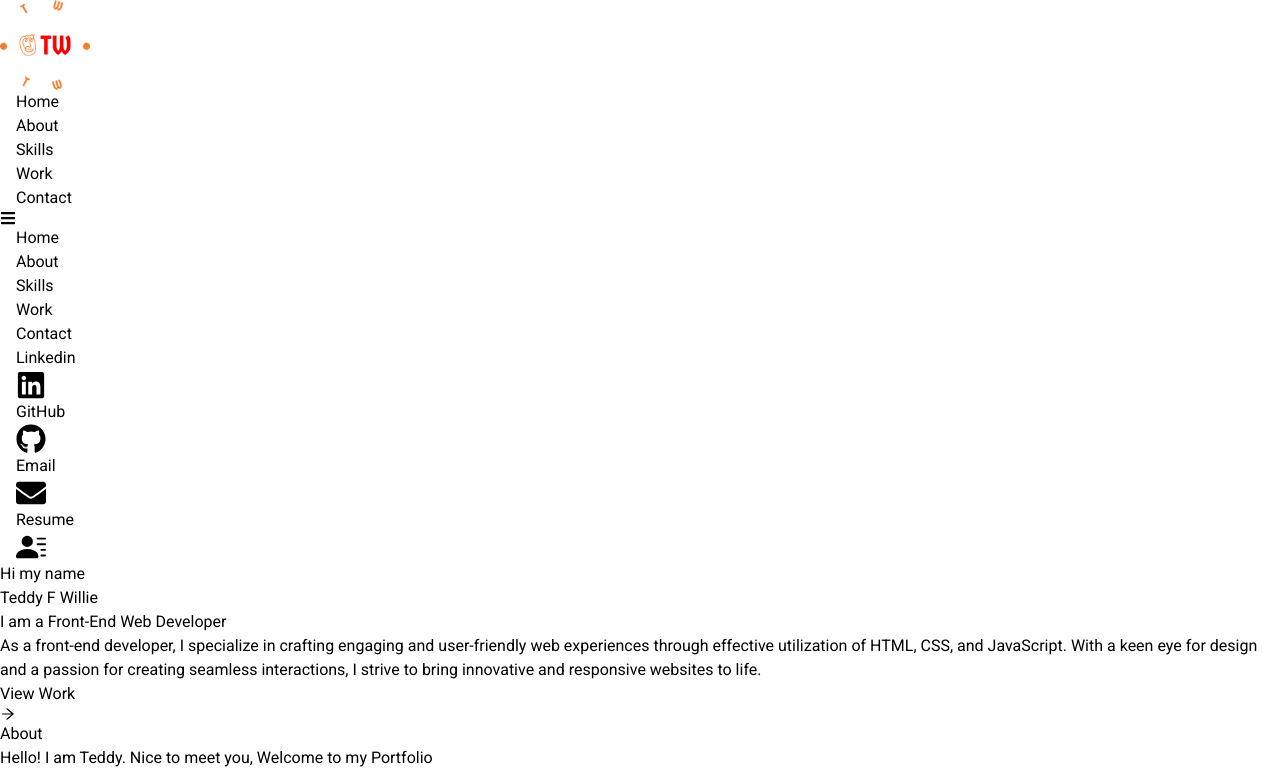
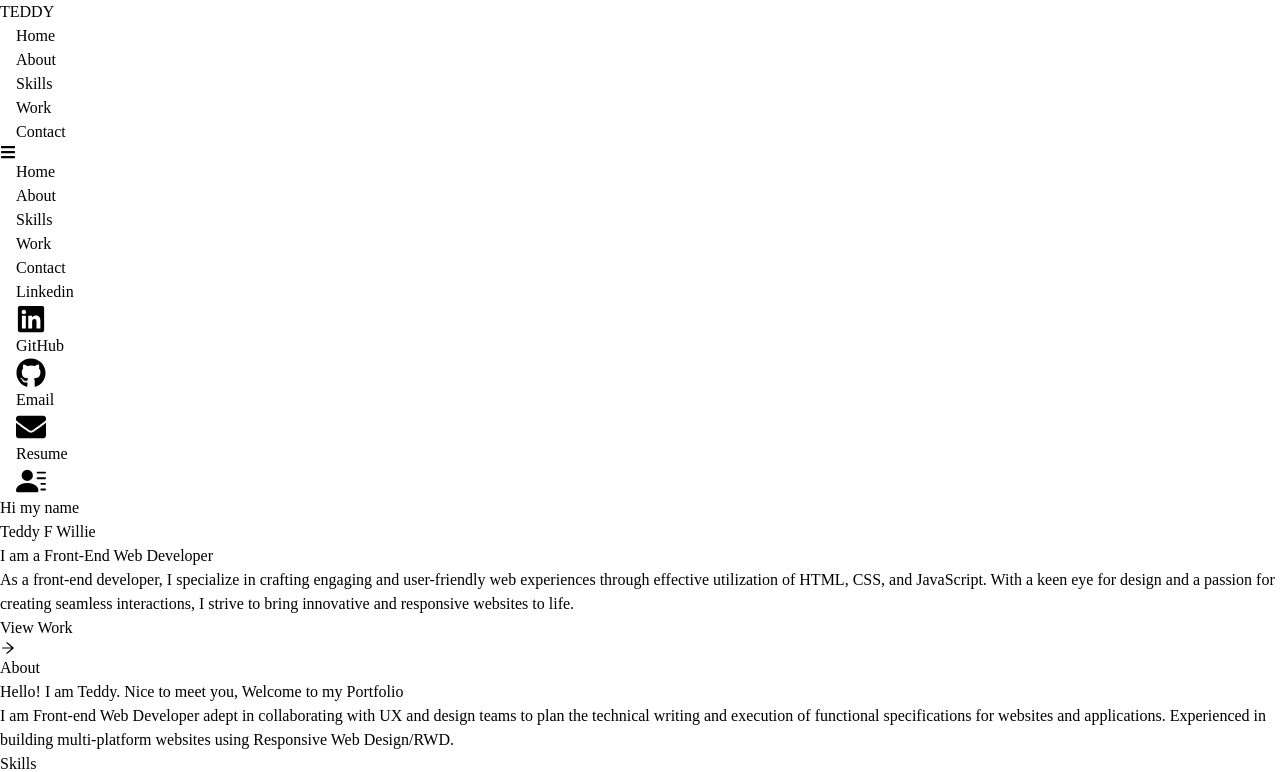
Before and after one commit to teddwill123/React-Portfolio, a React (Vite) app: page / in a window 1280 px wide. Shown: the top 772 px of the page. Built offline with nearby package versions, Linux system fonts and the light colour scheme.

Commit message:
Added some skills

```diff
--- a/src/component/About.jsx
+++ b/src/component/About.jsx
@@ -6,7 +6,7 @@ const About = () => {
             <div className='flex flex-col justify-center items-center w-full h-full'>
                 <div className='max-w-[1000px] w-full grid grid-cols-2 gap-8'>
                     <div className='sm:text-right pb-8 pl-4'>
-                        <p className='text-4xl font-bold inline border-b-4 border-[#E72929]'>
+                        <p className='text-4xl font-bold inline border-b-4 border-[#38BDF8]'>
                             About
                         </p>
                     </div>
--- a/src/component/Contacts.jsx
+++ b/src/component/Contacts.jsx
@@ -5,13 +5,13 @@ const Contacts = () => {
         <div name='contact' className='w-full h-screen bg-[#111010] flex justify-center items-center p-4'>
             <form method='POST' action="https://getform.io/f/pbnvlmjb" className='flex flex-col max-w-[600px] w-full'>
                 <div className='pb-8'>
-                    <p className='text-4xl font-bold inline border-b-4 border-[#E72929] text-gray-300'>Contact</p>
+                    <p className='text-4xl font-bold inline border-b-4 border-[#38BDF8] text-gray-300'>Contact</p>
                     <p className='text-gray-300 py-4'>Submit the form below OR send me an email -teddywilliejr@gmail.com</p>
                 </div>
                 <input className='bg-[#ccd6f6] p-2' type="text" placeholder='Name' name='name' />
                 <input className='my-4 p-2 bg-[#ccd6f6]' type="email" placeholder='Email' name='email' />
                 <textarea className='bg-[#ccd6f6] p-2' name='message' cols="30" rows="10" placeholder='Message'></textarea>
-                <button className='text-white border-2 hover:bg-[#E72929] hover:border-[#E72929] px-4 py-3 my-8 mx-auto items-center'>Let's collaborate</button>
+                <button className='text-white border-2 hover:bg-[#38BDF8] hover:border-[#38BDF8] px-4 py-3 my-8 mx-auto items-center'>Let's collaborate</button>
             </form>
         </div>
     )
--- a/src/component/Home.jsx
+++ b/src/component/Home.jsx
@@ -7,7 +7,7 @@ const Home = () => {
 
             {/* Introduction */}
             <div className='max-w-[1000px] mx-auto px-8 flex flex-col justify-center h-full pt-6'>
-                <p className='text-[#E72929]'>Hi my name</p>
+                <p className='text-[#38BDF8]'>Hi my name</p>
                 <h1 className='text-4xl sm:text-7xl font-bold text-[#ccd6f6]'>Teddy F Willie</h1>
                 <h2 className='text-4xl sm:text-7xl font-bold text-[#8892b0]'>I am a Front-End Web Developer</h2>
                 <p className='text-[#8892b0] py-4 text-[17px]  max-w-[700px]:'>
@@ -16,7 +16,7 @@ const Home = () => {
                 I strive to bring innovative and responsive websites to life.
                 </p>
                 <div>
-                    <button className='text-[white] group border-2 px-6 py-3 my-2 flex items-center hover:bg-[#E72929] hover:border-[#E72929]'>
+                    <button className='text-[white] group border-2 px-6 py-3 my-2 flex items-center hover:bg-[#38BDF8] hover:border-[#38BDF8]'>
                         View Work
                         <span className='group-hover:rotate-90 duration-300'>
                         <AiOutlineArrowRight className='ml-3' />
--- a/src/component/Navbar.jsx
+++ b/src/component/Navbar.jsx
@@ -17,7 +17,8 @@ const Navbar = () => {
   return (
     <div className="fixed w-full h-[100px] flex justify-between items-center px-4 bg-[#111010] text-gray-50">
       <div>
-        <img src={Logo} alt="Logo Image" style={{ width: "90px" }} />
+        {/* <img src={Logo} alt="Logo Image" style={{ width: "90px" }} /> */}
+        <h1 className='text-[#38BDF8] text-4xl font-bold cursor-pointer'>TEDDY</h1>
       </div>
 
       {/* menu */}
--- a/src/component/Skills.jsx
+++ b/src/component/Skills.jsx
@@ -14,7 +14,7 @@ const Skills = () => {
             {/* Contanier */}
             <div className='max-w-[1000px] mx-auto p-4 flex flex-col justify-center w-full h-full'>
                 <div>
-                    <p className='text-4xl font-bold inline border-b-4 border-[#E72929]'>Skills</p>
+                    <p className='text-4xl font-bold inline border-b-4 border-[#38BDF8]'>Skills</p>
                     <p className='p-4'>These are the Technologies i have work with</p>
                 </div>
 
--- a/src/component/Work.jsx
+++ b/src/component/Work.jsx
@@ -12,7 +12,7 @@ const Work = () => {
             {/* Continier */}
             <div className='max-w-[1000px] mx-auto p-4 flex flex-col justify-center w-full h-full'>
                 <div className='pb-8'>
-                    <p className='text-4xl font-bold inline border-b-4 text-gray-300 border-[#E72929]'>Work</p>
+                    <p className='text-4xl font-bold inline border-b-4 text-gray-300 border-[#38BDF8]'>Work</p>
                     <p className='py-6'>Checkout some of my recent work</p>
                 </div>
 
@@ -25,13 +25,13 @@ const Work = () => {
                         {/* Hover Effects */}
                         <div className='opacity-0 group-hover:opacity-100'>
                             <span className='text-2xl font-bold text-white tracking-wider'>
-                                React JS Application
+                                NEWS APP
                             </span>
                             <div className='pt-8 text-center'>
-                                <a href="/">
+                                <a href="https://teddy-news123.netlify.app/">
                                     <button className='text-center rounded-lg px-4 py-3 m-2 bg-white text-gray-700 font-bold text-lg'>DEMO</button>
                                 </a>
-                                <a href="/">
+                                <a href="https://github.com/teddwill123/News-App">
                                     <button className='text-center rounded-lg px-4 py-3 m-2 bg-white text-gray-700 font-bold text-lg'>CODE</button>
                                 </a>
                             </div>
@@ -44,10 +44,10 @@ const Work = () => {
                         {/* Hover Effects */}
                         <div className='opacity-0 group-hover:opacity-100'>
                             <span className='text-2xl font-bold text-white tracking-wider'>
-                                React JS Application
+                                NETFLIX CLONE
                             </span>
                             <div className='pt-8 text-center'>
-                                <a href="https://desire-netflix-23.netlify.app">
+                                <a href="https://desired-movies-23.netlify.app/">
                                     <button className='text-center rounded-lg px-4 py-3 m-2 bg-white text-gray-700 font-bold text-lg'>DEMO</button>
                                 </a>
                                 <a href="https://github.com/teddwill123/NETFLIX-REACT-JS">
@@ -61,7 +61,7 @@ const Work = () => {
                         {/* Hover Effects */}
                         <div className='opacity-0 group-hover:opacity-100'>
                             <span className='text-2xl font-bold text-white tracking-wider'>
-                                My Run
+                                MY RUN
                             </span>
                             <div className='pt-8 text-center'>
                                 <a href="https://anarab.github.io/MyRun/">
@@ -80,7 +80,7 @@ const Work = () => {
                         {/* Hover Effects */}
                         <div className='opacity-0 group-hover:opacity-100'>
                             <span className='text-2xl font-bold text-white tracking-wider'>
-                                Project Tracker
+                                PROJECT TRACKER
                             </span>
                             <div className='pt-8 text-center'>
                                 <a href="https://teddwill123.github.io/Project-Tracker/">
@@ -97,7 +97,7 @@ const Work = () => {
                         {/* Hover Effects */}
                         <div className='opacity-0 group-hover:opacity-100'>
                             <span className='text-2xl font-bold text-white tracking-wider'>
-                            Weather-Dashboard
+                            WEATHER-DASHBOAED
                             </span>
                             <div className='pt-8 text-center'>
                                 <a href="https://teddwill123.github.io/Weather-Dashboard/">
@@ -116,7 +116,7 @@ const Work = () => {
                         {/* Hover Effects */}
                         <div className='opacity-0 group-hover:opacity-100'>
                             <span className='text-2xl font-bold text-white tracking-wider'>
-                            Readme-Generator
+                            BITE BYTES
                             </span>
                             <div className='pt-8 text-center'>
                                 <a href="https://bite-bytes.netlify.app/">
--- a/src/index.css
+++ b/src/index.css
@@ -7,7 +7,7 @@
 
 @layer base {
     body {
-        font-family: 'Roboto', sans-serif; /* Apply font directly */
+        font-family: 'sans-serif'; /* Apply font directly */
     }
     li {
         /* Apply Tailwind classes directly */
```
